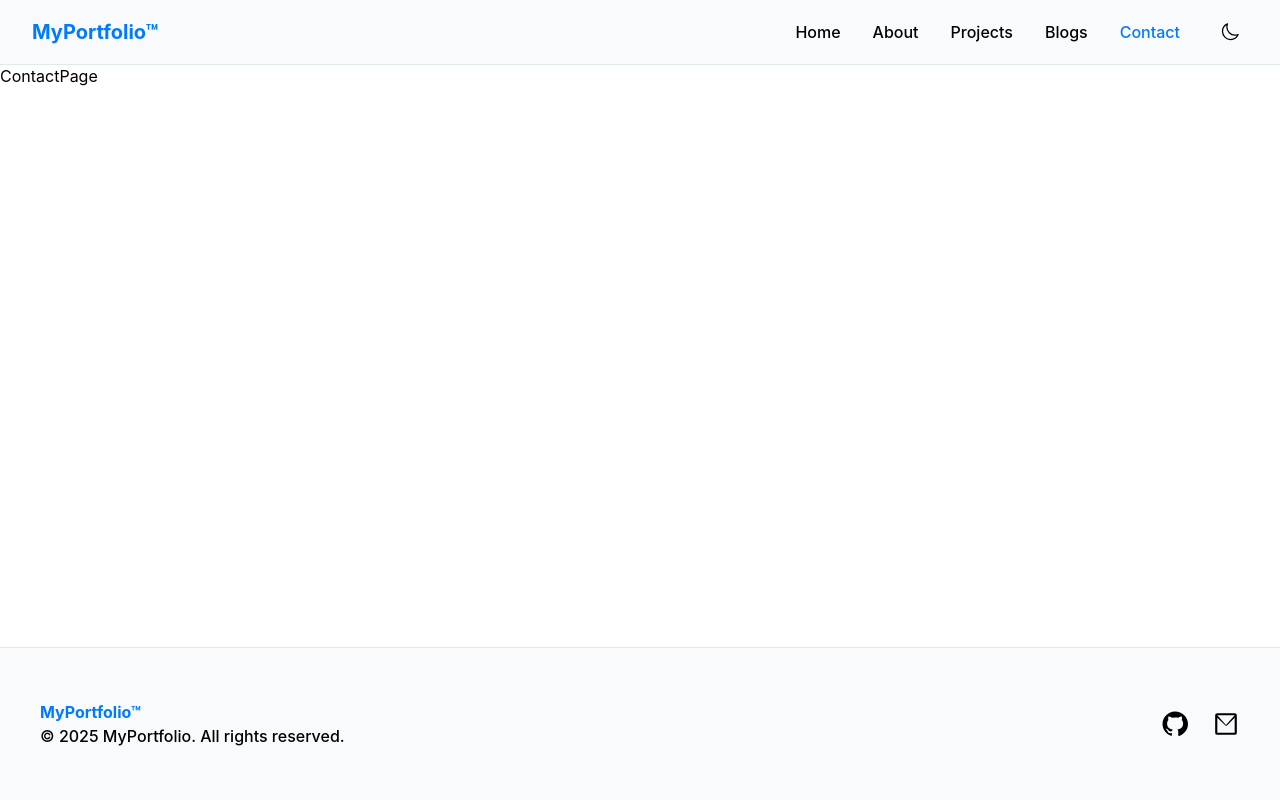
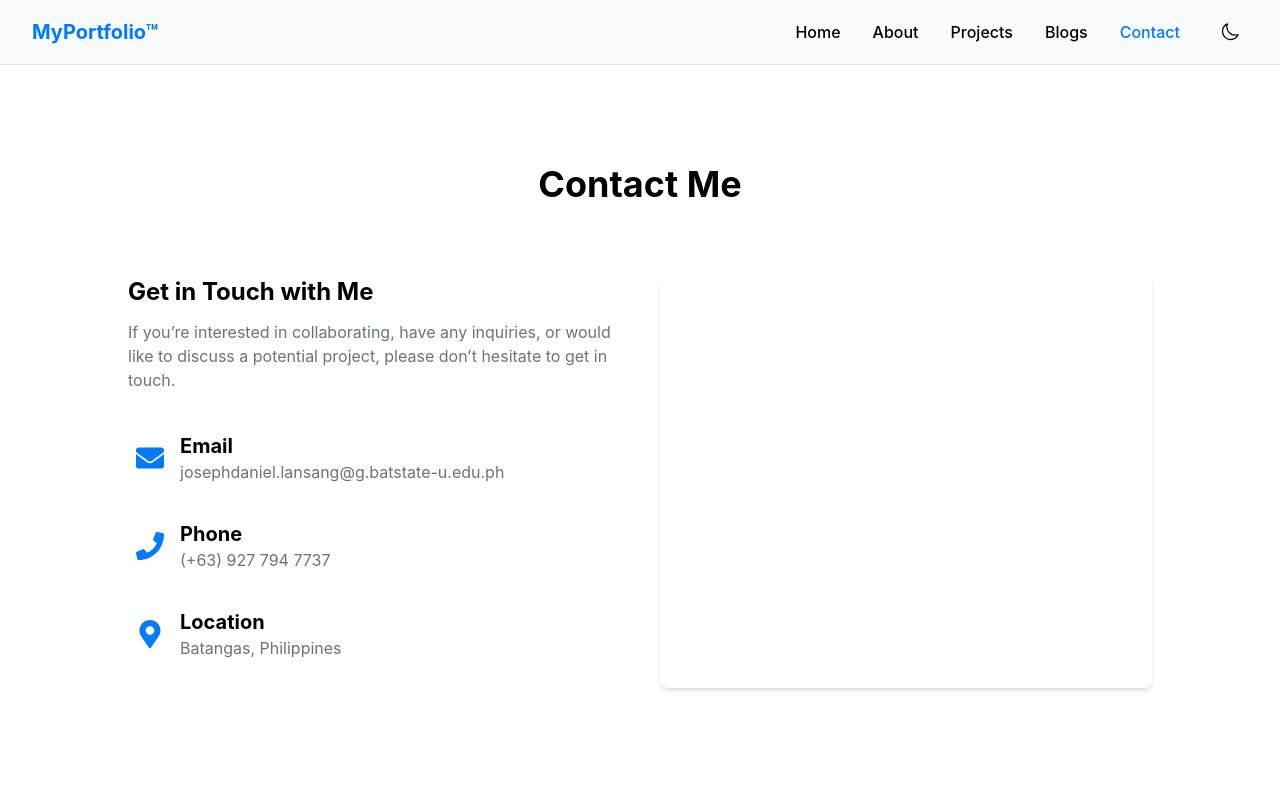
Before and after one commit to Jayres18/My-portfolio, a Next.js app: page /contact in a window 1280 px wide. Shown: the top 800 px of the page. Built offline with nearby package versions, Linux system fonts and the light colour scheme.

Commit message:
Contact Me Page - Details Section Done.

```diff
--- a/app/contact/page.tsx
+++ b/app/contact/page.tsx
@@ -1,7 +1,58 @@
 import React from "react";
+import { FaEnvelope, FaMapMarkerAlt, FaPhone } from "react-icons/fa";
 
 const ContactPage = () => {
-  return <div>ContactPage</div>;
+  return (
+    <div className="container max-w-7xl mx-auto py-25">
+      <h1 className="text-4xl font-bold mb-18 text-center">Contact Me</h1>
+
+      {/* Details Section */}
+      <section className="mb-12 px-4">
+        <div className="grid grid-cols-1 md:grid-cols-2 gap-10 max-w-5xl mx-auto">
+          <div>
+            <h2 className="text-2xl font-bold mb-3">Get in Touch with Me</h2>
+            <p className="text-secondary mb-8">
+              If you’re interested in collaborating, have any inquiries, or
+              would like to discuss a potential project, please don’t hesitate
+              to get in touch.
+            </p>
+            <div className="flex p-2 items-center gap-4 mb-5">
+              <div>
+                <FaEnvelope className="h-7 w-7 text-primary" />
+              </div>
+              <div>
+                <h3 className="text-xl font-bold">Email</h3>
+                <p className="text-secondary">
+                  josephdaniel.lansang@g.batstate-u.edu.ph
+                </p>
+              </div>
+            </div>
+            <div className="flex p-2 items-center gap-4 mb-5">
+              <div>
+                <FaPhone className="h-7 w-7 text-primary" />
+              </div>
+              <div>
+                <h3 className="text-xl font-bold">Phone</h3>
+                <p className="text-secondary">(+63) 927 794 7737</p>
+              </div>
+            </div>
+            <div className="flex p-2 items-center gap-4 mb-5">
+              <div>
+                <FaMapMarkerAlt className="h-7 w-7 text-primary" />
+              </div>
+              <div>
+                <h3 className="text-xl font-bold">Location</h3>
+                <p className="text-secondary">Batangas, Philippines</p>
+              </div>
+            </div>
+          </div>
+
+          {/* Contact Me - Form */}
+          <div className="bg-white dark:bg-dark/50 rounded-lg shadow-md p-6"></div>
+        </div>
+      </section>
+    </div>
+  );
 };
 
 export default ContactPage;
```
